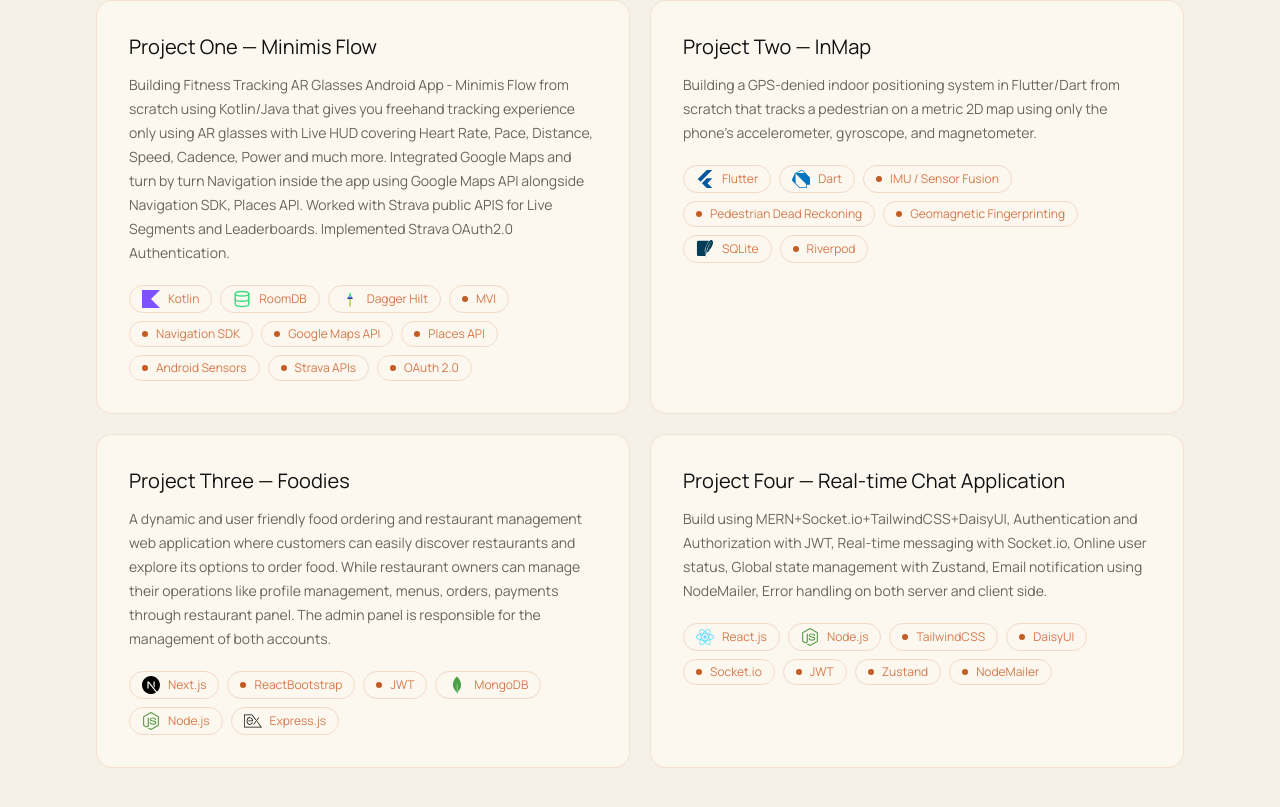
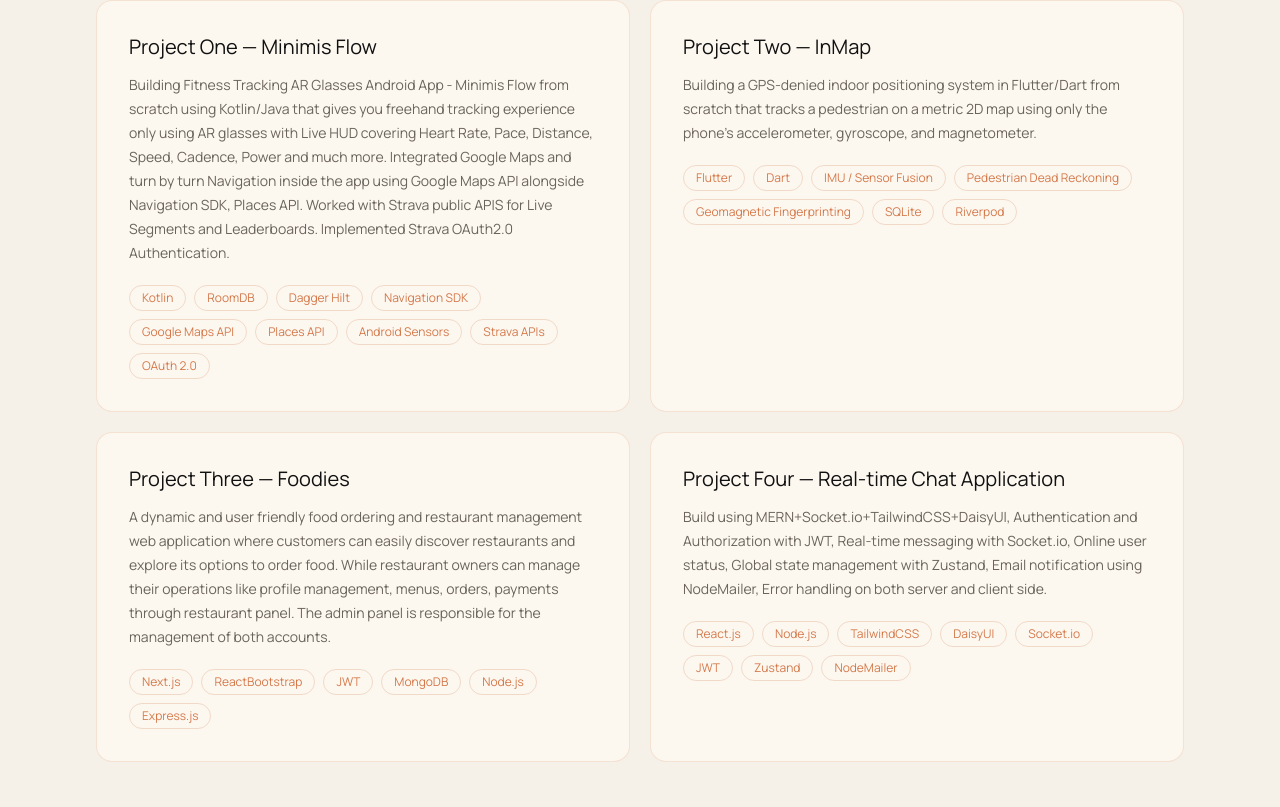
Before and after one commit to shahmeer141/Shahmeer-Portfolio, a Next.js app: page / in a window 1280 px wide. Shown: the part 3071-3878 px from the top of the page. Built offline with nearby package versions, Linux system fonts and the light colour scheme.

Commit message:
project-ended-finally

```diff
--- a/components/sections/projects.tsx
+++ b/components/sections/projects.tsx
@@ -3,7 +3,6 @@
 import { cn } from "@/lib/utils";
 import { Reveal } from "@/components/ui/reveal";
 import { Section, SectionHeading } from "@/components/ui/section";
-import { TechIcon } from "@/components/ui/tech-icon";
 
 export function Projects() {
   return (
@@ -49,9 +48,8 @@
                 {project.tags.map((tag) => (
                   <span
                     key={tag}
-                    className="lift-sm inline-flex items-center gap-2 rounded-full border border-sage/20 px-3 py-1 text-xs text-sage-bright hover:border-sage/50 hover:bg-sage/10"
+                    className="lift-sm rounded-full border border-sage/20 px-3 py-1 text-xs text-sage-bright hover:border-sage/50 hover:bg-sage/10"
                   >
-                    <TechIcon name={tag} />
                     {tag}
                   </span>
                 ))}
--- a/lib/site.ts
+++ b/lib/site.ts
@@ -156,7 +156,7 @@
     title: "Project One — Minimis Flow",
     description:
       "Building Fitness Tracking AR Glasses Android App - Minimis Flow from scratch using Kotlin/Java that gives you freehand tracking experience only using AR glasses with Live HUD covering Heart Rate, Pace, Distance, Speed, Cadence, Power and much more. Integrated Google Maps and turn by turn Navigation inside the app using Google Maps API alongside Navigation SDK, Places API. Worked with Strava public APIS for Live Segments and Leaderboards. Implemented Strava OAuth2.0 Authentication.",
-    tags: ["Kotlin", "RoomDB", "Dagger Hilt", "MVI", "Navigation SDK", "Google Maps API", "Places API", "Android Sensors", "Strava APIs", "OAuth 2.0"],
+    tags: ["Kotlin", "RoomDB", "Dagger Hilt", "Navigation SDK", "Google Maps API", "Places API", "Android Sensors", "Strava APIs", "OAuth 2.0"],
   },
   {
     title: "Project Two — InMap",
```
